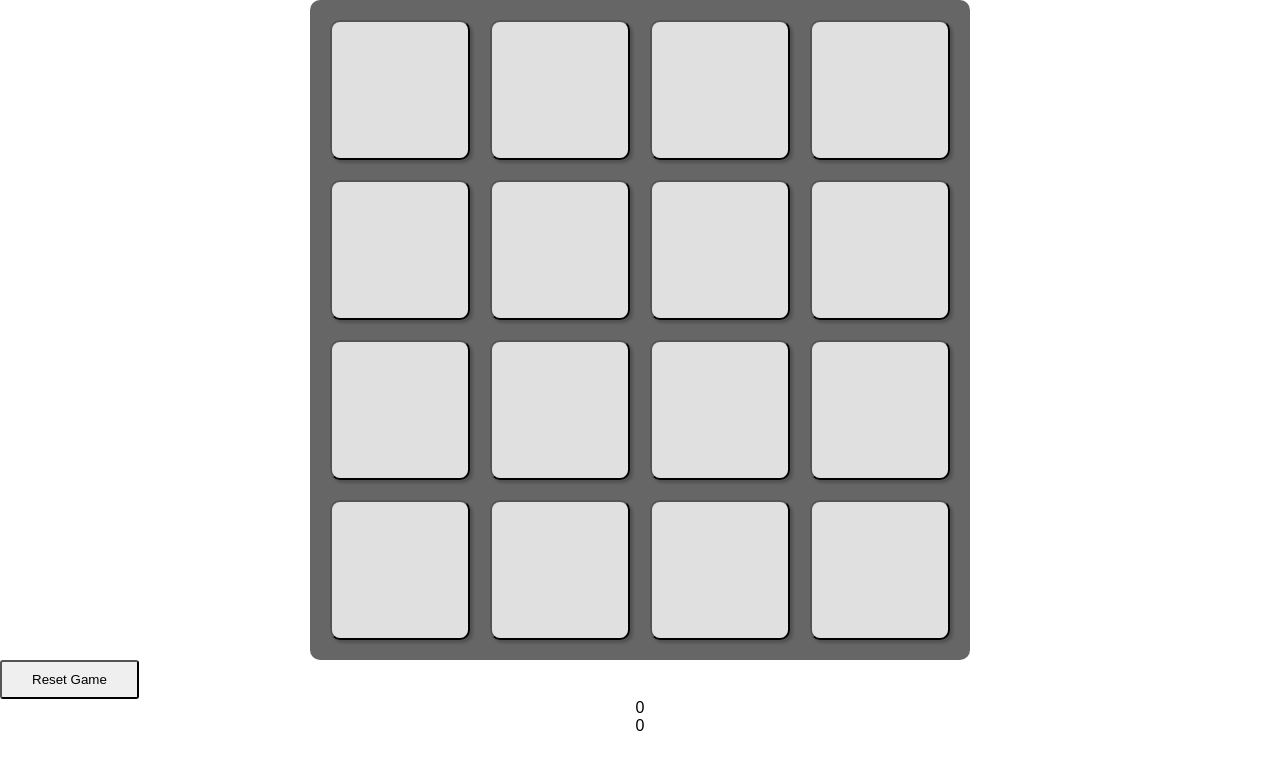
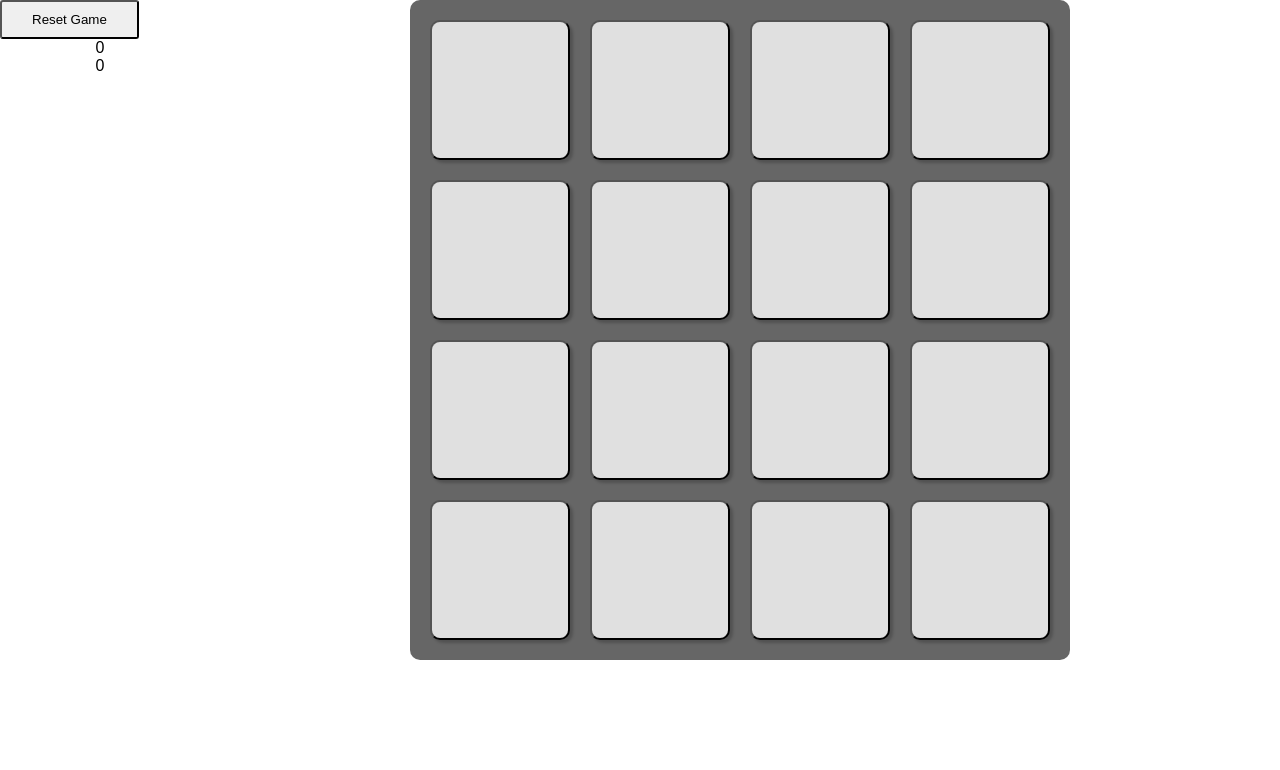
Before and after one commit to guioconnor/react-memory-game, a React (Create React App) app: page / in a window 1280 px wide. Shown: the top 770 px of the page. Built offline with nearby package versions, Linux system fonts and the light colour scheme; the HTML template or start-up script is replaced by a standard one.

Commit message:
Styles on example app

```diff
--- a/src/App.jsx
+++ b/src/App.jsx
@@ -7,8 +7,20 @@ const Wrap = styled.div`
   font-size: 120px;
 `;
 
+const GameContainer = styled.div`
+  display: flex;
+`;
+
+const PanelContainer = styled.div`
+  width: 200px;
+  order: -1;
+`;
+
+const BoardContainer = styled.div`
+  flex: 1;
+`;
+
 const App = () => (
-  <div>
   <MemoryGame
     cards={[
       <Wrap>💩</Wrap>,
@@ -21,11 +33,16 @@ const App = () => (
       <Wrap>🔥</Wrap>,
     ]}
   >
+    <GameContainer>
+      <BoardContainer>
         <MemoryGame.Board />
+      </BoardContainer>
+      <PanelContainer>
         <MemoryGame.Reset />
         <MemoryGame.MovesCounter />
         <MemoryGame.PairsFoundCounter />
+      </PanelContainer>
+    </GameContainer>
   </MemoryGame>
-  </div>
 );
 export default App;
```
Lines whose indentation alone changed are shown as unchanged.
